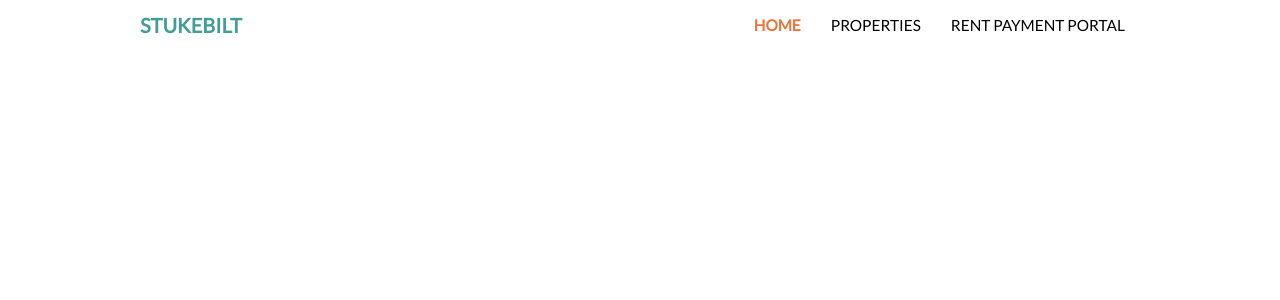
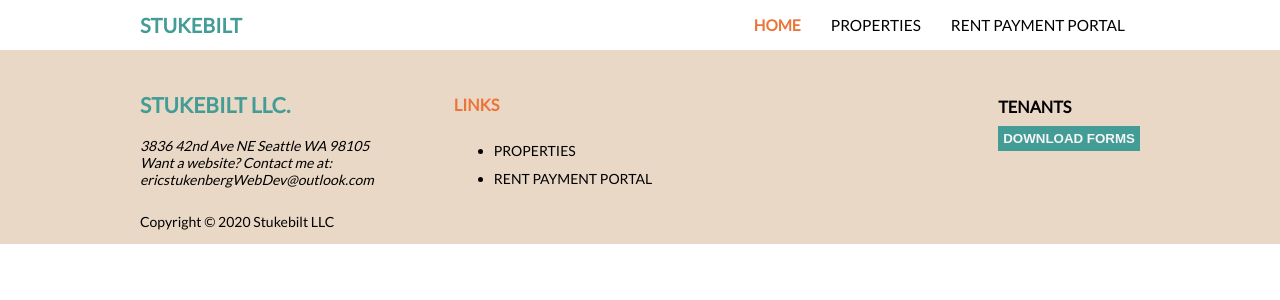
Before and after one commit to EricStukenberg/stukebilt, a React (Create React App) app: page /properties in a window 1280 px wide. Shown: the top 300 px of the page. Built offline with nearby package versions, Linux system fonts and the light colour scheme.

Commit message:
Added Footer Change structure of site

```diff
--- a/src/App.js
+++ b/src/App.js
@@ -2,6 +2,7 @@ import React, { Component } from 'react';
 import Homepage from './containers/Homepage.js';
 import Properties from './containers/Properties.js';
 import NavBar from './components/NavBar.js'
+import Footer from './components/Footer.js'
 import { BrowserRouter, Route, Switch } from "react-router-dom";
 import { useHistory } from 'react-router-dom';
 
@@ -30,6 +31,7 @@ class App extends Component {
             </Route>
           </Switch>
         </BrowserRouter>
+        <Footer />
       </div>
     );
   }
--- /dev/null
+++ b/src/components/Footer.js
@@ -0,0 +1,59 @@
+
+
+
+import React from 'react';
+import '../styles/App.scss';
+import {Link} from 'react-router-dom'
+
+
+const Footer = () => {
+
+    const handleSelected = () => {
+
+    }
+
+    return (
+            <div>
+                <footer class="footer-section">
+                    <div class="content-wrapper">
+                        <div class="footer-wrapper">
+
+                        <div class="left-footer">
+                            <div class="company-information">
+                            <h2>Stukebilt LLC.</h2>
+                            <address>
+                                3836 42nd Ave NE
+                                Seattle
+                                WA 98105
+                                Want a website? Contact me at:
+                                ericstukenbergWebDev@outlook.com
+                            </address>
+                            <p>Copyright &copy; 2020 Stukebilt LLC</p>
+                            </div>
+
+                            <nav class="footer-nav">
+
+                                <h3>Links</h3>
+                                <ul>
+                                    <li><a href="#">Properties</a></li>
+                                    <li><a href="#">Rent Payment Portal</a></li>
+
+                                </ul>
+                            </nav>
+                        </div>
+
+                    <div class="contact">
+                        <div class="forms">
+                            <h3>Tenants</h3>
+                            <button>Download Forms</button>
+                        </div>
+                    </div>
+
+                    </div>
+                </div>
+            </footer>
+        </div>
+    );
+};
+
+export default Footer;
--- a/src/components/NavBar.js
+++ b/src/components/NavBar.js
@@ -1,5 +1,7 @@
 import React from 'react';
 import '../styles/App.scss';
+import {Link} from 'react-router-dom'
+
 
 const NavBar = () => {
 
@@ -21,8 +23,8 @@ const NavBar = () => {
                     <div class="header-right">
                         <nav class="header-nav">
                         <ul>
-                            <li><a href="#" class="selected-page">Home</a></li>
-                            <li><a href="#">Properties</a></li>
+                            <li><Link  to="/" class="selected-page">Home</Link></li>
+                            <li><Link to="/properties">Properties</Link></li>
 
                             <li><a href="#">Rent Payment Portal</a></li>
                         </ul>
--- a/src/containers/Homepage.js
+++ b/src/containers/Homepage.js
@@ -80,44 +80,6 @@ const Homepage = () => {
                     </div>
                 </section>
             </main>
-            <footer class="footer-section">
-                <div class="content-wrapper">
-                    <div class="footer-wrapper">
-
-                    <div class="left-footer">
-                        <div class="company-information">
-                        <h2>Stukebilt LLC.</h2>
-                        <address>
-                            3836 42nd Ave NE
-                            Seattle
-                            WA 98105
-                            Want a website? Contact me at:
-                            ericstukenbergWebDev@outlook.com
-                        </address>
-                        <p>Copyright &copy; 2020 Stukebilt LLC</p>
-                        </div>
-
-                        <nav class="footer-nav">
-
-                            <h3>Links</h3>
-                            <ul>
-                                <li><a href="#">Properties</a></li>
-                                <li><a href="#">Rent Payment Portal</a></li>
-
-                            </ul>
-                        </nav>
-                    </div>
-
-                    <div class="contact">
-                        <div class="forms">
-                            <h3>Tenants</h3>
-                            <button>Download Forms</button>
-                        </div>
-                    </div>
-
-                    </div>
-                </div>
-            </footer>
          </div>
 
     );
```
